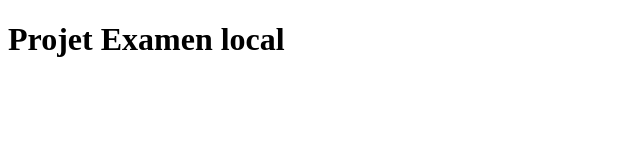
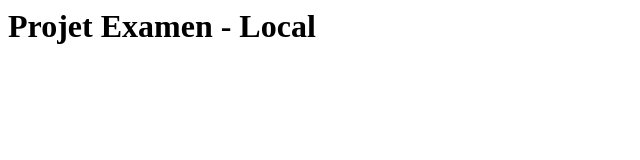
Before and after one commit to Rhyta01/Projet_Examen, a plain HTML site: page index.html in a window 1280 px wide. Shown: the whole page, without its empty margins (0-640 px from the left). Drawn offline with Linux system fonts and the light colour scheme.

Commit message:
Modification locale forcer de index.html sur develop

```diff
--- a/index.html
+++ b/index.html
@@ -1,11 +1 @@
-<!DOCTYPE html>
-<html lang="fr">
-<head>
-    <meta charset="UTF-8">
-    <meta name="viewport" content="width=device-width, initial-scale=1.0">
-    <title>Examen- localement modifié</title>
-</head>
-<body>
-    <h1>Projet Examen local</h1>
-</body>
-</html>
+<h1>Projet Examen - Local</h1>
```
